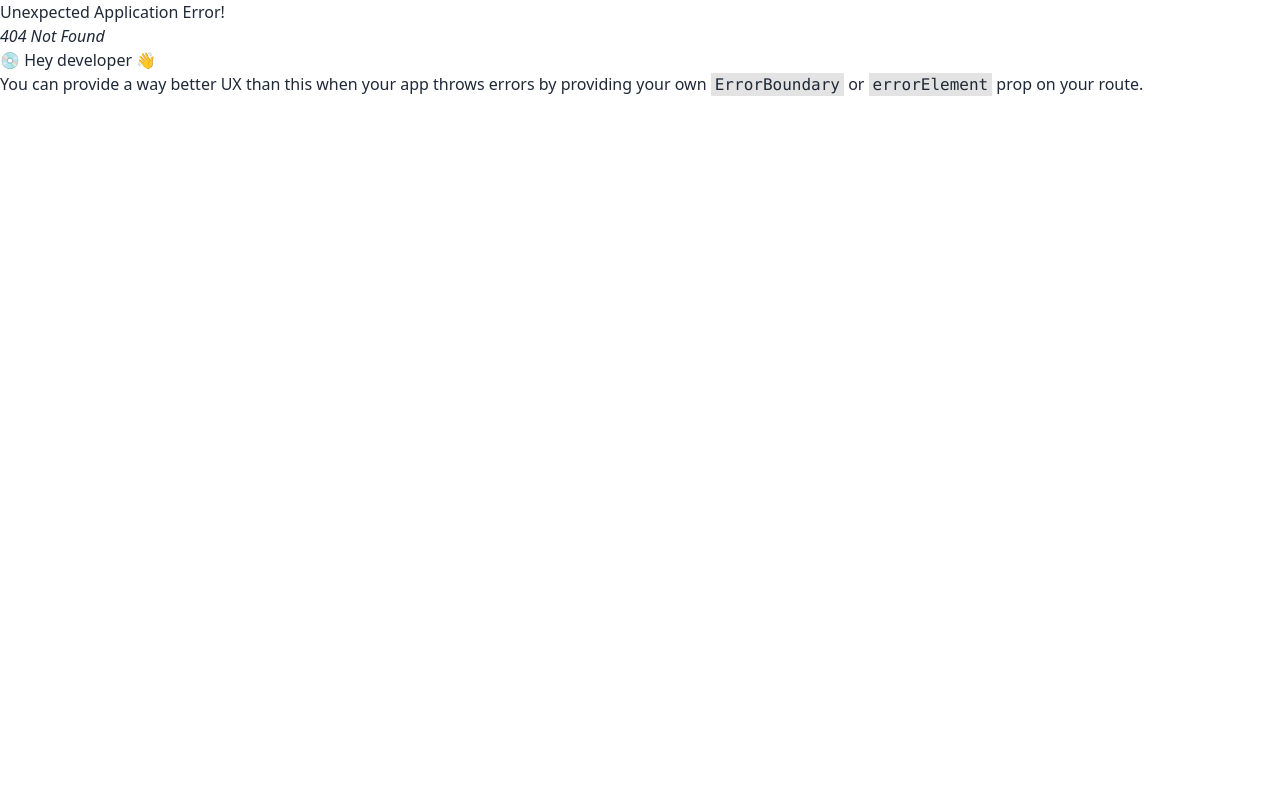
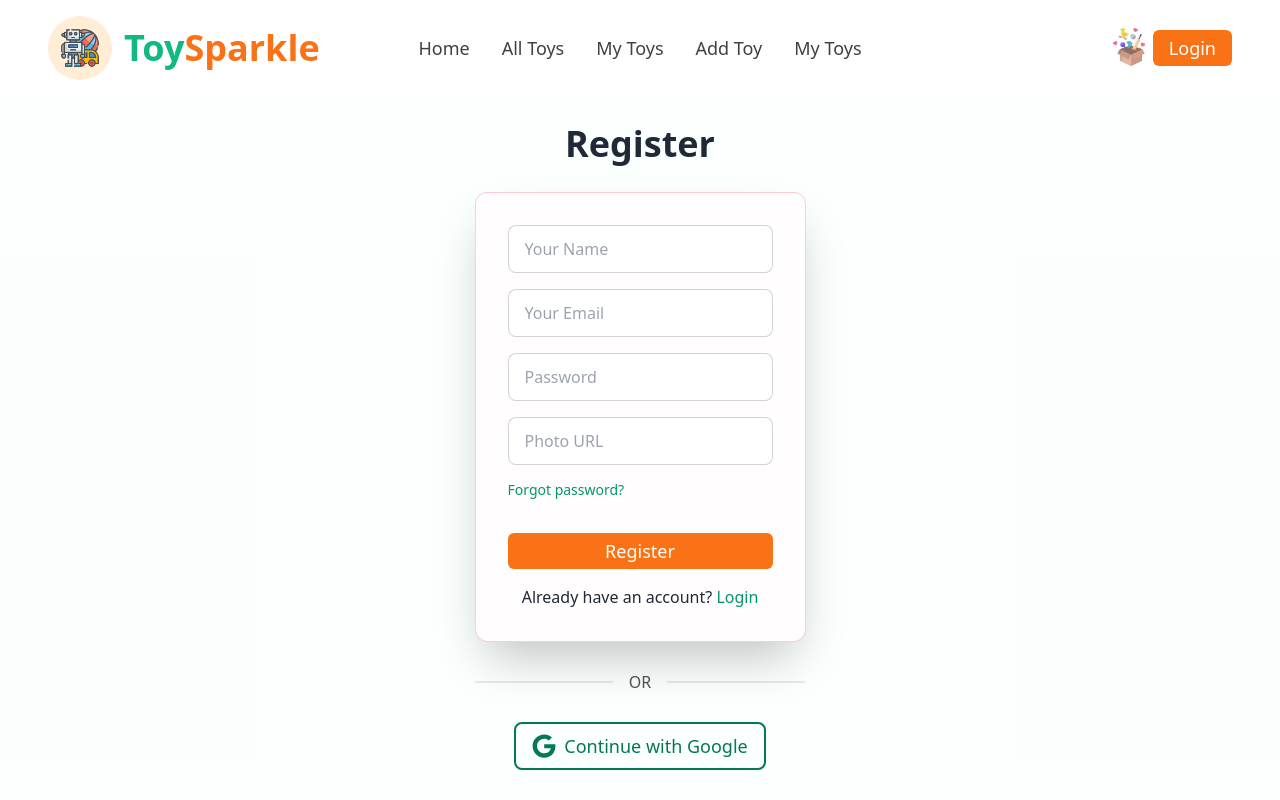
Before and after one commit to alimbdit/toy-sparkle-client, a React (Vite) app: page /register in a window 1280 px wide. Before the commit this address had no page. Shown: the top 800 px of the page. Built offline with nearby package versions, Linux system fonts and the light colour scheme.

Commit message:
registration page added

```diff
--- a/src/index.css
+++ b/src/index.css
@@ -5,7 +5,7 @@
 
 
 .component{
-    @apply mx-5 lg:mx-10 my-2 lg:my-5
+    @apply mx-2 lg:mx-10 my-2
 }
 
 .active{
@@ -15,3 +15,11 @@
 .inactive{
     @apply text-neutral-700 bg-white text-lg hover:text-neutral-800
 }
+
+.btn-default{
+    @apply bg-orange-500 px-4 py-1 text-white font-medium rounded-md text-lg text-center hover:bg-orange-400
+}
+
+.link-default{
+    @apply text-emerald-600 hover:text-emerald-700 hover:underline font-medium
+}
--- a/src/pages/Login/Login.jsx
+++ b/src/pages/Login/Login.jsx
@@ -1,11 +1,66 @@
-import React from 'react';
+import React from "react";
+import { Link } from "react-router-dom";
+import { FaGoogle } from 'react-icons/fa';
 
 const Login = () => {
-    return (
-        <div>
-            <h2>this is login</h2>
+  return (
+    <>
+      <div className="hero pb-10 bg-emerald-100 bg-opacity-10">
+        <div className="hero-content flex-col">
+          <div className="text-center">
+            <h1 className="text-4xl font-bold my-3">Login</h1>
+          </div>
+          <div className=" card flex-shrink-0 w-full max-w-sm shadow-2xl bg-base-100">
+            <form className="card-body  bg-rose-100 bg-opacity-10 border border-rose-200 rounded-xl">
+              <div className="form-control mt-1 mb-2">
+                {/* <label className="label">
+                  <span className="text-base">Email</span>
+                </label> */}
+                <input
+                  type="email"
+                  placeholder="Your Email"
+                  name="email"
+                  className="input input-bordered"
+                  required
+                />
+              </div>
+              <div className="form-control">
+                {/* <label className="label">
+                  <span className="text-base">Password</span>
+                </label> */}
+                <input
+                  type="password"
+                  placeholder="password"
+                  name="password"
+                  className="input input-bordered"
+                  required
+                />
+                <label className="mt-1">
+                  <Link to="#" className="label-text link-default">
+                    Forgot password?
+                  </Link>
+                </label>
+              </div>
+              <div className="form-control mt-6">
+                <input className="btn-default cursor-pointer" type="submit" value='Login' />
+              </div>
+
+              <p className="mt-2 text-center">Don&apos;t have an account? <Link className="link-default font-semibold" to='/register'> Register</Link></p>
+            </form>
+          </div>
+          <div className="divider my-2 text-neutral-600">OR</div>
+
+          <button
+
+      className="border-2 border-emerald-700 text-emerald-700 hover:bg-orange-500 hover:text-white hover:border-orange-500 rounded-lg px-4 py-2 flex items-center space-x-2  focus:outline-none focus:ring-0 "
+    >
+      <FaGoogle className="w-6 h-6" />
+      <span className="text-lg font-medium">Continue with Google</span>
+    </button>
         </div>
-    );
+      </div>
+    </>
+  );
 };
 
 export default Login;
--- a/src/pages/Register/Register.jsx
+++ b/src/pages/Register/Register.jsx
@@ -1,11 +1,101 @@
-import React from 'react';
+import { FaGoogle } from "react-icons/fa";
+import { Link } from "react-router-dom";
 
 const Register = () => {
-    return (
-        <div>
-            <h2>this is register</h2>
+  return (
+    <>
+      <div className="hero pb-10 bg-emerald-100 bg-opacity-10">
+        <div className="hero-content flex-col ">
+          <div className="text-center">
+            <h1 className="text-4xl font-bold my-3">Register</h1>
+          </div>
+          <div className=" card flex-shrink-0 w-full max-w-sm shadow-2xl bg-base-100">
+            <form className="card-body  bg-rose-100 bg-opacity-10 border border-rose-200 rounded-xl">
+              <div className="form-control mb-2">
+                {/* <label className="label">
+                  <span className="text-base">Your Name</span>
+                </label> */}
+                <input
+                  type="text"
+                  name='name'
+                  placeholder="Your Name"
+                  className="input input-bordered"
+                  required
+                />
+              </div>
+              <div className="form-control mb-2">
+                {/* <label className="label">
+                  <span className="text-base">Your Email</span>
+                </label> */}
+                <input
+                  type="email"
+                  name="email"
+                  placeholder="Your Email"
+                  className="input input-bordered"
+                  required
+                />
+              </div>
+              <div className="form-control mb-2">
+                {/* <label className="label">
+                  <span className="text-base">Your Email</span>
+                </label> */}
+                <input
+                  type="password"
+                  name="password"
+                  placeholder="Password"
+                  className="input input-bordered"
+                  required
+                />
+              </div>
+              <div className="form-control ">
+                {/* <label className="label">
+                  <span className="text-base">Password</span>
+                </label> */}
+                <input
+                  type="url"
+                  placeholder="Photo URL"
+                  name="photo"
+                  className="input input-bordered"
+
+                />
+
+
+              </div>
+
+
+
+              <label className="mt-1">
+                  <Link to="#" className="label-text link-default">
+                    Forgot password?
+                  </Link>
+                </label>
+              <div className="form-control mt-6">
+                <input
+                  className="btn-default cursor-pointer"
+                  type="submit"
+                  value="Register"
+                />
+              </div>
+
+              <p className="mt-2 text-center">
+                Already have an account?{" "}
+                <Link className="link-default font-semibold" to="/login">
+                  {" "}
+                  Login
+                </Link>
+              </p>
+            </form>
+          </div>
+          <div className="divider text-neutral-600">OR</div>
+
+          <button className="border-2 border-emerald-700 text-emerald-700 hover:bg-orange-500 hover:text-white hover:border-orange-500 rounded-lg px-4 py-2 flex items-center space-x-2  focus:outline-none focus:ring-0 ">
+            <FaGoogle className="w-6 h-6" />
+            <span className="text-lg font-medium">Continue with Google</span>
+          </button>
         </div>
-    );
+      </div>
+    </>
+  );
 };
 
 export default Register;
--- a/src/pages/Shared/Footer/Footer.jsx
+++ b/src/pages/Shared/Footer/Footer.jsx
@@ -140,13 +140,13 @@ const Footer = () => {
               className="border border-gray-300 px-4 py-2 rounded focus:outline-none focus:ring-2 focus:ring-orange-500"
             />
             <button className="bg-orange-500 hover:bg-orange-600 text-base text-white px-4 py-2 rounded">
-              Subscribe
+              Contact Us
             </button>
           </div>
         </div>
       </div>
       <div className="border-t border-neutral-600 my-7"></div>
-      <div className="text-center -mb-3">Copyright © 2023 ToySparkle.com. All rights reserved</div>
+      <div className="text-center -mb-3 text-emerald-100">Copyright © 2023 ToySparkle.com. All rights reserved</div>
     </footer>
   );
 };
--- a/src/pages/Shared/Navbar/Navbar.jsx
+++ b/src/pages/Shared/Navbar/Navbar.jsx
@@ -31,7 +31,7 @@ const Navbar = () => {
               <li>
                 <NavLink
                   to="/"
-                  className={({ isActive }) => (isActive ? "active" : "")}
+                  className={({ isActive }) => (isActive ? "active" : "inactive")}
                 >
                   Home
                 </NavLink>
@@ -80,7 +80,7 @@ const Navbar = () => {
           </div>
           <div>
             <Link to="/" className=" flex items-center gap-2 lg:gap-3">
-              <span className="p-2 lg:p-3 rounded-full bg-orange-100">
+              <span className="p-1 lg:p-3 rounded-full bg-orange-100">
                 <img className="w-7 lg:w-10 " src={toys} alt="" />
               </span>
               <div className="text-2xl lg:text-4xl font-extrabold">
@@ -95,7 +95,7 @@ const Navbar = () => {
             <li>
               <NavLink
                 to="/"
-                className={({ isActive }) => (isActive ? "active" : "")}
+                className={({ isActive }) => (isActive ? "active" : "inactive")}
               >
                 Home
               </NavLink>
@@ -150,6 +150,7 @@ const Navbar = () => {
               </li>
             </ul>
           </div>
+          <Link to='/login'><button className="btn-default">Login</button></Link>
         </div>
       </div>
     </div>
```
Also changed, not shown: src/Routes/Routes.jsx (+10 -0 lines).
